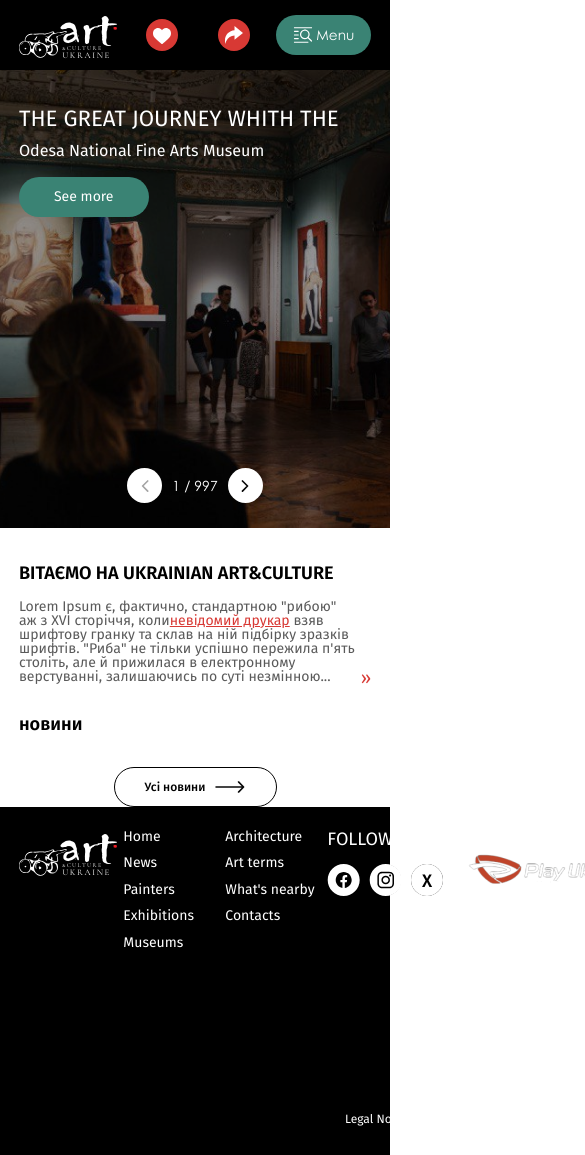
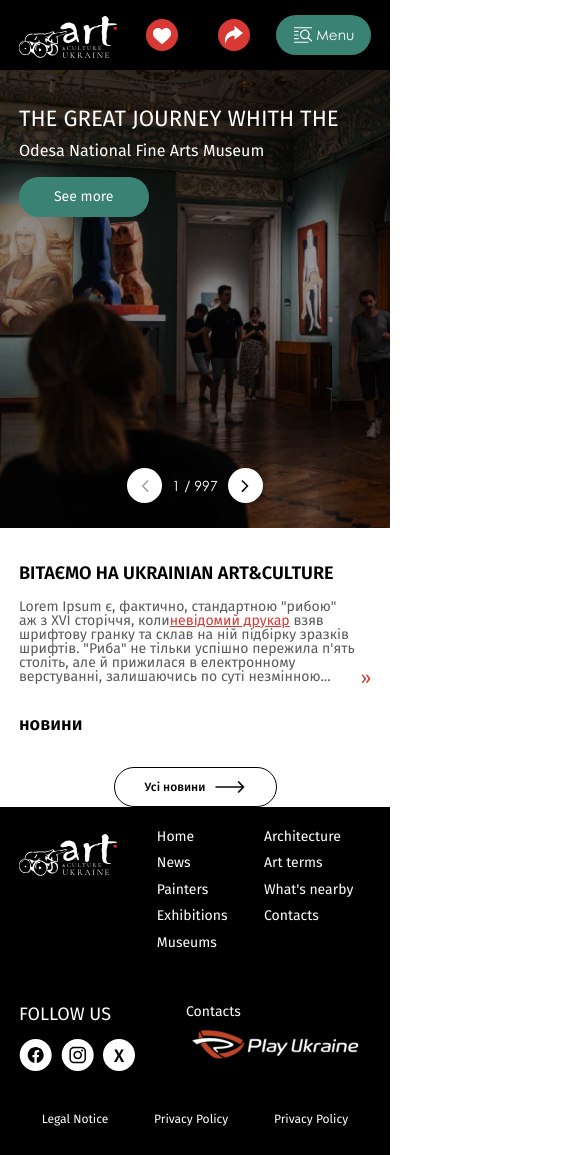
Before and after one commit to kant2002/Art-Culture, a React (Vite) app: page / in a window 390 px wide. Shown: the top 1155 px of the page, 585 px wide, since content can reach past the window. Built offline with nearby package versions, Linux system fonts and the light colour scheme; no server answers.

Commit message:
восстановил футер из ранней версии

```diff
--- a/src/styles/layout/Footer.module.scss
+++ b/src/styles/layout/Footer.module.scss
@@ -65,7 +65,7 @@
 }
 
 .footerLogoFirstWord::before {
-	content: '';
+	content: "";
 	position: absolute;
 	top: calc(38 / 1440 * 100vw);
 	left: calc(123 / 1440 * 100vw);
@@ -278,9 +278,7 @@
 	display: flex;
 }
 
-.footerLegalLink,
-.footerPolicyLink,
-.footerCopyrightLink {
+.footerLegalLink, .footerPolicyLink, .footerCopyrightLink {
 	// стили для ссылки на юридическую информацию
 	font-family: $default-font;
 	font-size: calc(16px - (4 * ((1440px - 100vw) / (1440 - 375))));
@@ -333,7 +331,8 @@
 		// стили для обёртки разделителя
 		display: none;
 	}
-	footerWrapper {
+
+	.footerWrapper {
 		// стили для обёртки всего footer
 		display: flex;
 		flex-direction: column;
@@ -377,7 +376,7 @@
 	}
 
 	.footerLogoFirstWord::before {
-		content: '';
+		content: "";
 		top: 15px;
 		left: 48px;
 	}
```
Lines whose indentation alone changed are shown as unchanged.
